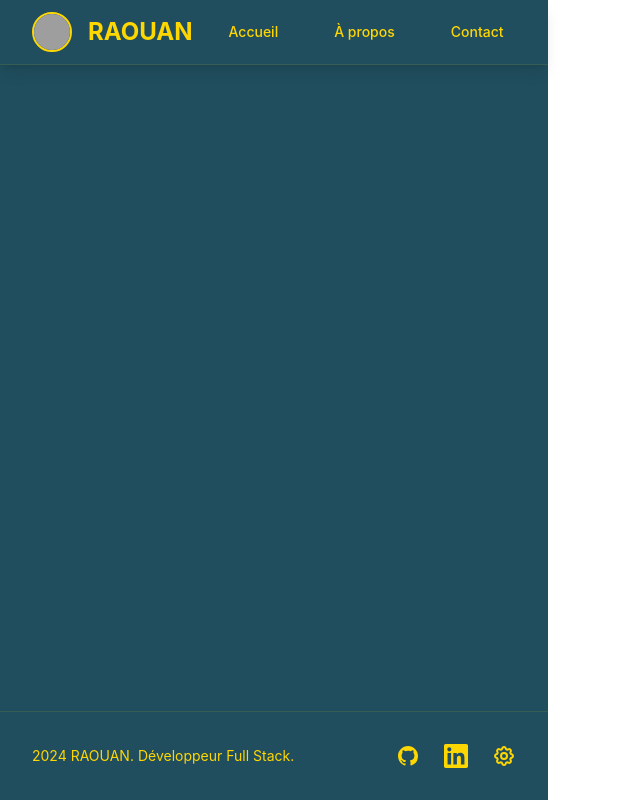
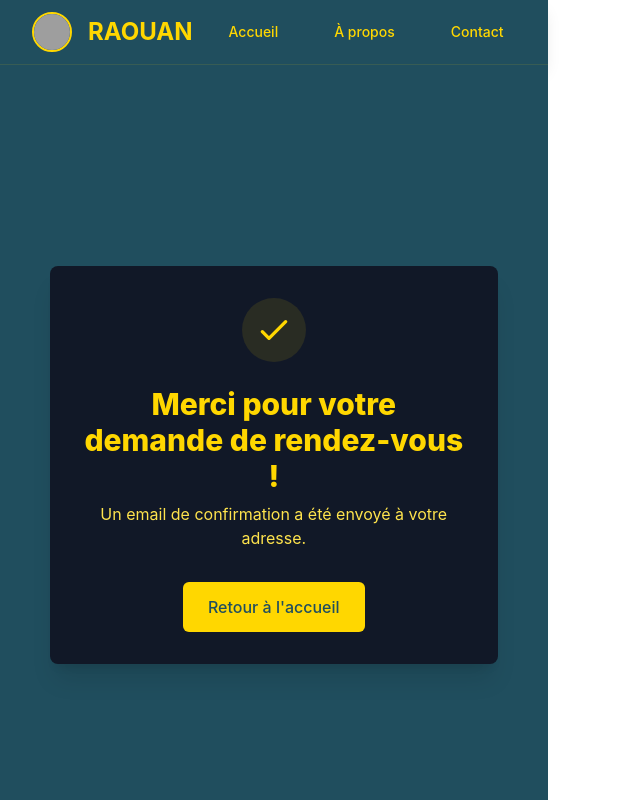
Before and after one commit to Raouane/rawanv1, a React (Vite) app: page /thank-you in a window 1280 px wide. Shown: the top 800 px of the page, without its empty margins (0-640 px from the left). Built offline with nearby package versions, Linux system fonts and the light colour scheme; grey boxes are pictures that could not be loaded.

Commit message:
Update: Extend appointment hours from 9:00 to 21:00

```diff
--- a/src/App.jsx
+++ b/src/App.jsx
@@ -5,6 +5,7 @@ import Home from './pages/Home';
 import Login from './pages/Login';
 import About from './pages/About';
 import Contact from './pages/Contact';
+import ThankYou from './pages/ThankYou';
 
 function App() {
   return (
@@ -17,6 +18,7 @@ function App() {
             <Route path="/login" element={<Login />} />
             <Route path="/about" element={<About />} />
             <Route path="/contact" element={<Contact />} />
+            <Route path="/thank-you" element={<ThankYou />} />
           </Routes>
         </div>
         <Footer />
--- a/src/components/Appointment.jsx
+++ b/src/components/Appointment.jsx
@@ -1,7 +1,10 @@
-import { useState } from 'react';
+import { useState, useEffect } from 'react';
+import { useNavigate } from 'react-router-dom';
 
 const Appointment = () => {
+  const navigate = useNavigate();
   const [isOpen, setIsOpen] = useState(false);
+  const [timeSlots, setTimeSlots] = useState([]);
   const [formData, setFormData] = useState({
     name: '',
     email: '',
@@ -11,20 +14,26 @@ const Appointment = () => {
     message: ''
   });
 
+  // Générer les créneaux horaires disponibles
+  useEffect(() => {
+    const generateTimeSlots = () => {
+      const slots = [];
+      // Créneaux de 9h à 21h avec intervalle d'une heure
+      for (let hour = 9; hour <= 21; hour++) {
+        const formattedHour = hour.toString().padStart(2, '0');
+        slots.push(`${formattedHour}:00`);
+      }
+      setTimeSlots(slots);
+    };
+
+    generateTimeSlots();
+  }, []);
+
   const handleSubmit = (e) => {
     e.preventDefault();
-    // Ici vous pouvez ajouter la logique pour envoyer les données
     console.log('Rendez-vous demandé:', formData);
     setIsOpen(false);
-    setFormData({
-      name: '',
-      email: '',
-      date: '',
-      time: '',
-      subject: '',
-      message: ''
-    });
-    alert('Votre demande de rendez-vous a été envoyée !');
+    navigate('/thank-you', { state: { appointmentData: formData } });
   };
 
   const handleChange = (e) => {
@@ -122,19 +131,22 @@ const Appointment = () => {
                 <label htmlFor="time" className="block text-sm font-medium text-yellow">
                   Heure
                 </label>
-                <div
-                  className="relative cursor-pointer"
-                  onClick={() => document.getElementById('time').showPicker()}
-                >
-                  <input
-                    type="time"
+                <div className="relative">
+                  <select
                     name="time"
                     id="time"
                     required
                     value={formData.time}
                     onChange={handleChange}
                     className="mt-1 block w-full rounded-md border-gray-600 bg-gray-800 text-yellow-600 shadow-sm focus:border-yellow-500 focus:ring-yellow-500 h-12 px-4 cursor-pointer appearance-none"
-                  />
+                  >
+                    <option value="">Sélectionnez une heure</option>
+                    {timeSlots.map((slot) => (
+                      <option key={slot} value={slot}>
+                        {slot}
+                      </option>
+                    ))}
+                  </select>
                   <div className="absolute inset-y-0 right-0 flex items-center pr-3 pointer-events-none">
                     <svg className="h-5 w-5 text-yellow-600" fill="none" viewBox="0 0 24 24" stroke="currentColor">
                       <path strokeLinecap="round" strokeLinejoin="round" strokeWidth={2} d="M12 8v4l3 3m6-3a9 9 0 11-18 0 9 9 0 0118 0z" />
--- /dev/null
+++ b/src/pages/ThankYou.jsx
@@ -0,0 +1,80 @@
+import { useLocation, Link } from 'react-router-dom';
+import { useEffect } from 'react';
+
+const ThankYou = () => {
+  const location = useLocation();
+  const appointmentData = location.state?.appointmentData;
+
+  useEffect(() => {
+    // Simuler l'envoi d'un email de confirmation
+    if (appointmentData) {
+      console.log('Email de confirmation envoyé à:', appointmentData.email);
+    }
+  }, [appointmentData]);
+
+  const formatDate = (dateStr) => {
+    const date = new Date(dateStr);
+    return date.toLocaleDateString('fr-FR', {
+      weekday: 'long',
+      year: 'numeric',
+      month: 'long',
+      day: 'numeric'
+    });
+  };
+
+  return (
+    <div className="min-h-screen bg-black-600 flex items-center justify-center px-4 sm:px-6 lg:px-8">
+      <div className="max-w-md w-full space-y-8 bg-gray-900 p-8 rounded-lg shadow-xl">
+        <div className="text-center">
+          <div className="mx-auto h-16 w-16 flex items-center justify-center rounded-full bg-yellow bg-opacity-10 mb-6">
+            <svg
+              className="h-10 w-10 text-yellow"
+              fill="none"
+              stroke="currentColor"
+              viewBox="0 0 24 24"
+            >
+              <path
+                strokeLinecap="round"
+                strokeLinejoin="round"
+                strokeWidth="2"
+                d="M5 13l4 4L19 7"
+              />
+            </svg>
+          </div>
+          <h2 className="text-3xl font-extrabold text-yellow">
+            Merci pour votre demande de rendez-vous !
+          </h2>
+          <p className="mt-2 text-yellow-600">
+            Un email de confirmation a été envoyé à votre adresse.
+          </p>
+        </div>
+
+        {appointmentData && (
+          <div className="mt-8 space-y-4 text-yellow-600">
+            <h3 className="text-xl font-medium text-yellow">Détails du rendez-vous :</h3>
+            <div className="bg-gray-800 rounded-lg p-6 space-y-3">
+              <p><span className="font-medium">Nom :</span> {appointmentData.name}</p>
+              <p><span className="font-medium">Email :</span> {appointmentData.email}</p>
+              <p><span className="font-medium">Date :</span> {formatDate(appointmentData.date)}</p>
+              <p><span className="font-medium">Heure :</span> {appointmentData.time}</p>
+              <p><span className="font-medium">Sujet :</span> {appointmentData.subject}</p>
+              <p><span className="font-medium">Message :</span></p>
+              <p className="whitespace-pre-wrap">{appointmentData.message}</p>
+            </div>
+          </div>
+        )}
+
+        <div className="mt-8 text-center">
+          <Link
+            to="/"
+            className="inline-flex items-center justify-center px-6 py-3 border border-transparent text-base font-medium rounded-md text-black bg-yellow hover:bg-yellow-600 transition-all duration-300"
+          >
+            Retour à l'accueil
+          </Link>
+        </div>
+      </div>
+    </div>
+  );
+};
+
+export default ThankYou;
```
